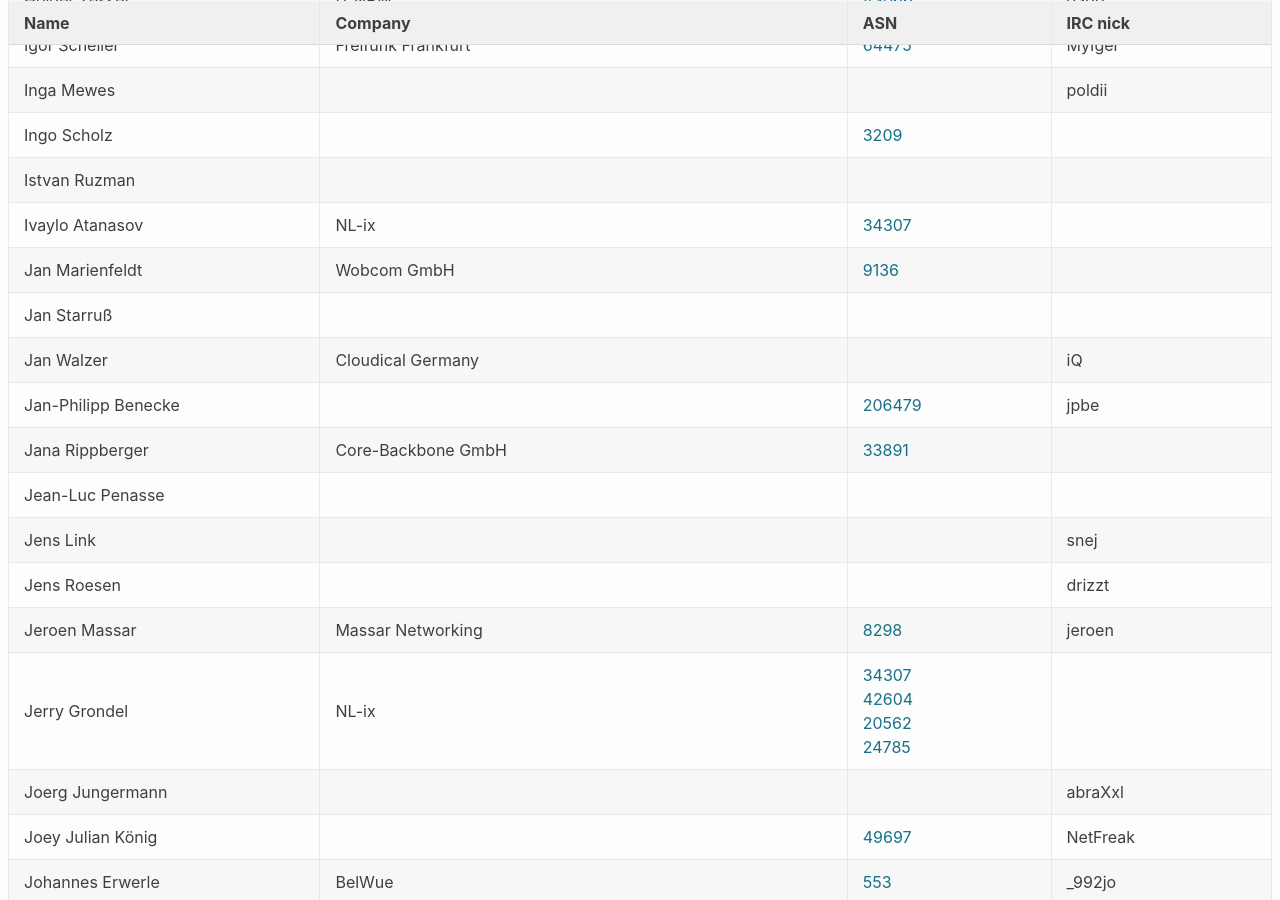
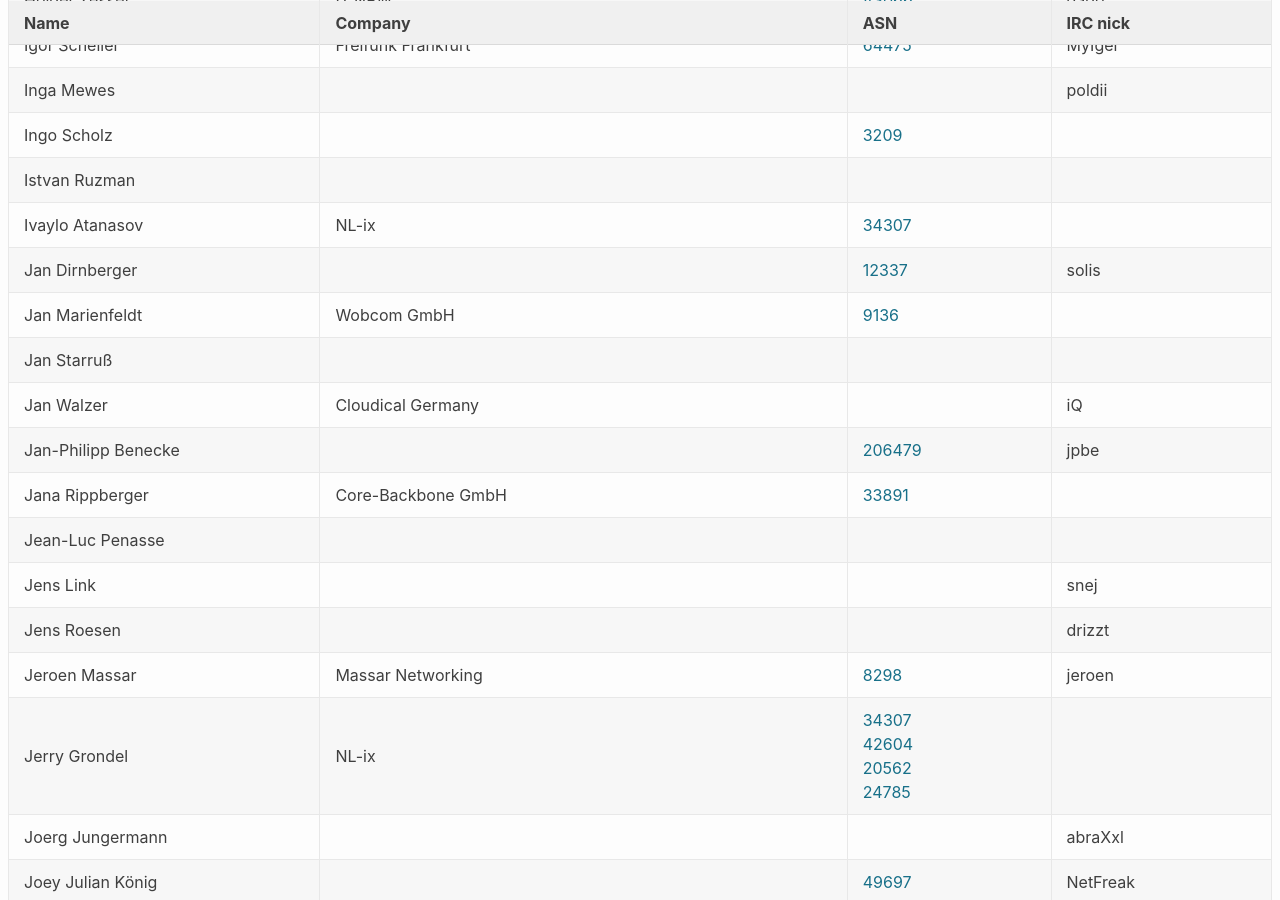
Before and after one commit to denog/pretix-attendeelist, a Jekyll site: the page built from index.markdown, in a window 1280 px wide and 900 px high, scrolled down 4663 px. Built offline with Jekyll 4.4.1, drawn with Linux system fonts in a browser that asks for light colours.

Commit message:
Latest data: Tue Oct 20 13:36:10 UTC 2020

```diff
--- a/_data/attendees.json
+++ b/_data/attendees.json
@@ -612,6 +612,12 @@
     "asn": "33891"
   },
   {
+    "name": "Jan Dirnberger",
+    "company": null,
+    "irc": "solis",
+    "asn": "12337"
+  },
+  {
     "name": "Jan Marienfeldt",
     "company": "Wobcom GmbH",
     "irc": null,
```
